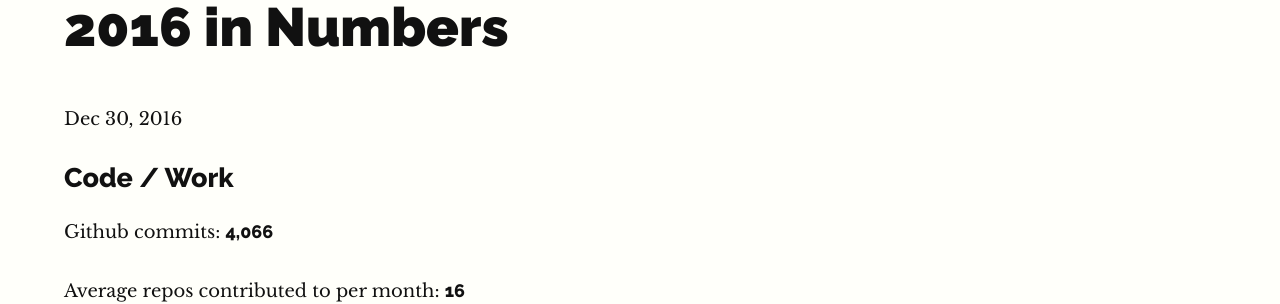
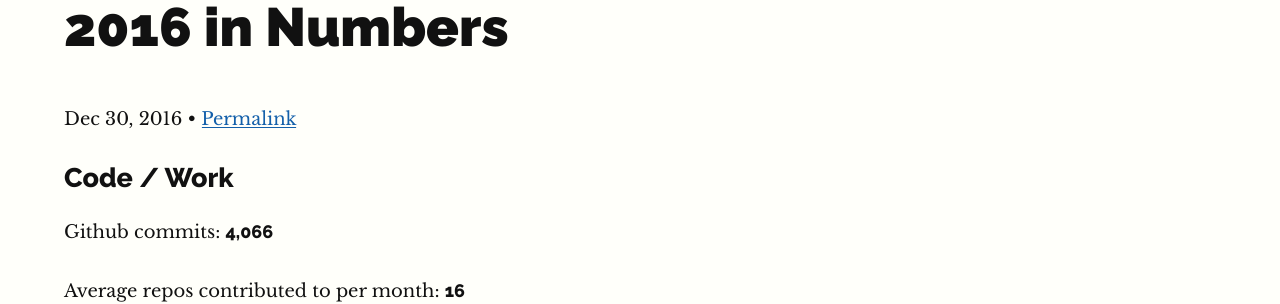
Before and after one commit to benjamingrobertson/benjamingrobertson.github.io, a Jekyll site: the page built from _posts/2016-12-30-2016-in-numbers.md, in a window 1280 px wide. Shown: the part 149-453 px from the top of the page. Built offline with Jekyll 4.4.1, drawn with Linux system fonts in a browser that asks for light colours; comment, search, counter and statistics services are not loaded.

Commit message:
More h-entry stuff

```diff
--- a/_includes/header.html
+++ b/_includes/header.html
@@ -1,6 +1,6 @@
 <header class="site-header" role="banner">
     <div class="layout-container header__nav">
-        <a href="/" class="brand-logo no-decoration">Ben Robertson</a>
+        <a href="/" class="brand-logo no-decoration" rel="author">Ben Robertson</a>
 
         <nav>
             <a class="page-link no-decoration" href="/about">about</a>
--- a/_layouts/post.html
+++ b/_layouts/post.html
@@ -5,13 +5,14 @@ comments: true
 <article class="post h-entry" itemscope itemtype="http://schema.org/BlogPosting">
 
   <header class="post-header">
-    <h1 class="post-title" itemprop="name headline">{{ page.title | escape }}</h1>
+    <h1 class="post-title p-name" itemprop="name headline">{{ page.title | escape }}</h1>
   </header>
 
   <div class="post-content e-content" itemprop="articleBody">
       <p class="post-meta">
           <time class="dt-published" datetime="{{ page.date | date_to_xmlschema }}" itemprop="datePublished">{{ page.date | date: "%b %-d, %Y" }}</time>
           {% if page.author %} • <span itemprop="author" itemscope itemtype="http://schema.org/Person"><span itemprop="name">{{ page.author }}</span></span>{% endif %}
+          • <a href="{{page.link}}" class="u-url">Permalink</a>
       </p>
     {{ content }}
   </div>
```
